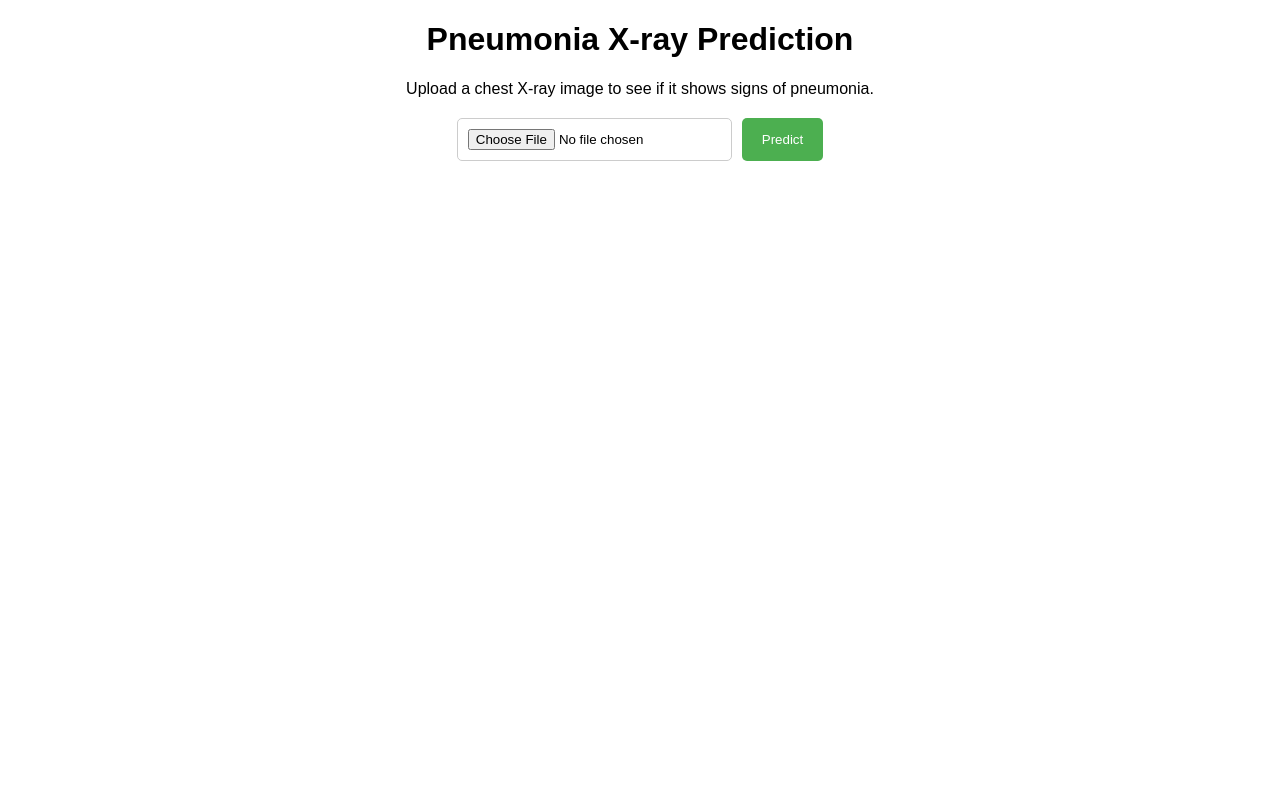
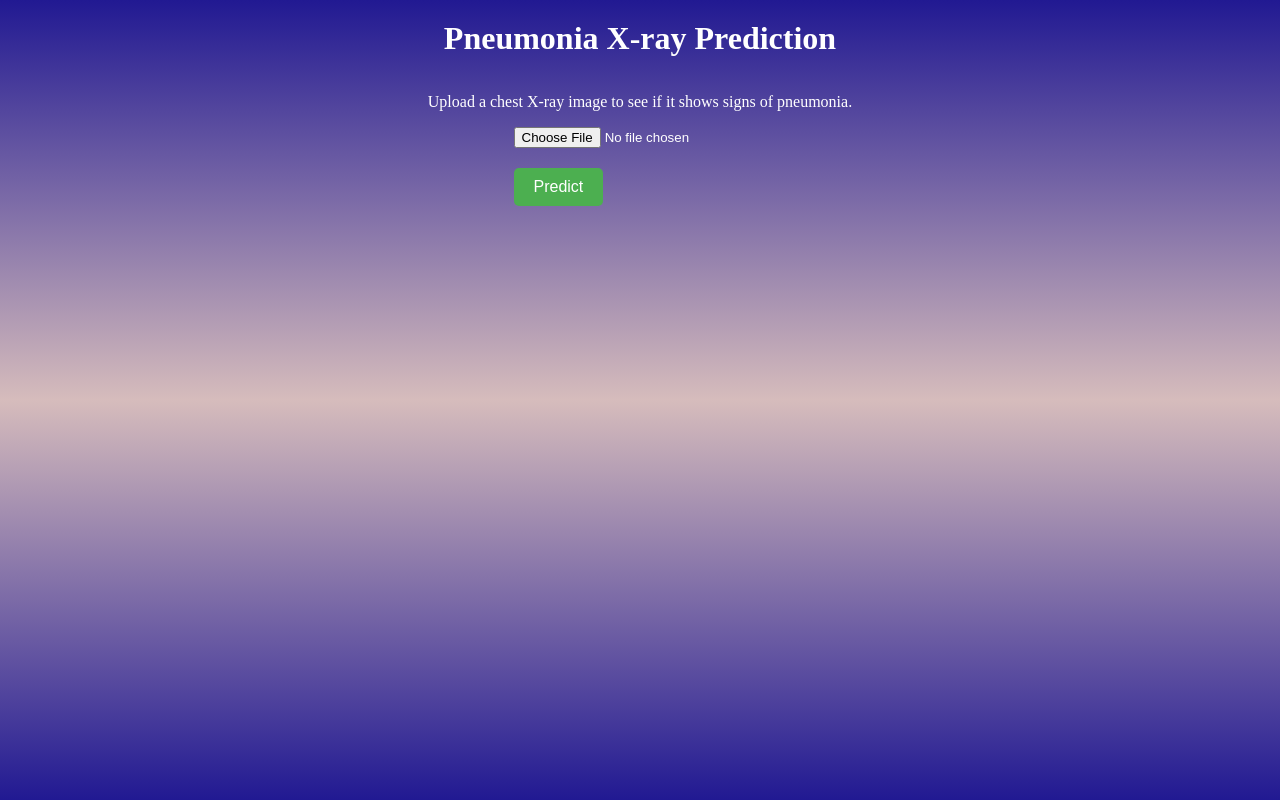
Before and after one commit to Dan-njuguna/pneumonia_X_rays_reading, a Flask app: template webapp/src/templates/index.html in a window 1280 px wide. Run offline with Flask 3, Linux system fonts and the light colour scheme; the template is opened without the code that fills it, so the values that code supplies are empty.

Commit message:
Change in Style sheet

```diff
--- a/webapp/src/static/style.css
+++ b/webapp/src/static/style.css
@@ -1,40 +1,89 @@
 body {
-  font-family: sans-serif;
-  margin: 20px;
+    margin: 0;
+    padding: 0;
+    background: linear-gradient(rgb(33, 25, 146), rgb(214, 188, 188), rgb(33, 25, 146));
+    display: flex;
+    flex-direction: column;
+    align-items: center;
+    min-height: 100vh;
+    color: white;
 }
 
 h1 {
-  text-align: center;
+    margin: 20px 0;
 }
 
-p {
-  text-align: center;
+.hero, .hero2 {
+    width: 50%;
+    display: flex;
+    align-items: center;
+    justify-content: center;
+    flex-direction: column;
 }
 
-form {
-  display: flex;
-  justify-content: center;
-  margin-top: 20px;
+#drop-area {
+    width: 500px;
+    height: 300px;
+    padding: 30px;
+    background: white;
+    text-align: center;
+    border-radius: 20px;
+    cursor: pointer;
 }
 
-input[type="file"] {
-  padding: 10px;
-  border: 1px solid #ccc;
-  border-radius: 5px;
-  margin-right: 10px;
+#img-view {
+    width: 100%;
+    height: 100%;
+    border-radius: 20px;
+    border: 2px dashed white;
+    background: #f7f8ff;
+    display: flex;
+    flex-direction: column;
+    align-items: center;
+    justify-content: center;
 }
 
-button[type="submit"] {
-  padding: 10px 20px;
-  background-color: #4CAF50;
-  color: white;
-  border: none;
-  border-radius: 5px;
-  cursor: pointer;
+#img-view img {
+    width: 100px;
+    margin-top: 25px;
 }
 
-#prediction {
-  margin-top: 20px;
-  font-weight: bold;
-  text-align: center;
+#img-view p {
+    margin-top: 10px;
+    color: #333;
 }
+
+#img-view span {
+    display: block;
+    font-size: 20px;
+    color: #777;
+    margin-top: 15px;
+}
+
+button {
+    margin-top: 20px;
+    padding: 10px 20px;
+    font-size: 16px;
+    cursor: pointer;
+    border: none;
+    border-radius: 5px;
+    background-color: #4CAF50;
+    color: white;
+}
+
+#results {
+    width: 300px;
+    height: 200px;
+    padding: 20px;
+    background: white;
+    text-align: center;
+    border-radius: 20px;
+    color: black;
+    margin-top: 20px;
+}
+
+#results p {
+    font-family: 'Segoe UI', Tahoma, Geneva, Verdana, sans-serif;
+    font-size: 18px;
+    font-weight: 500;
+}
```
